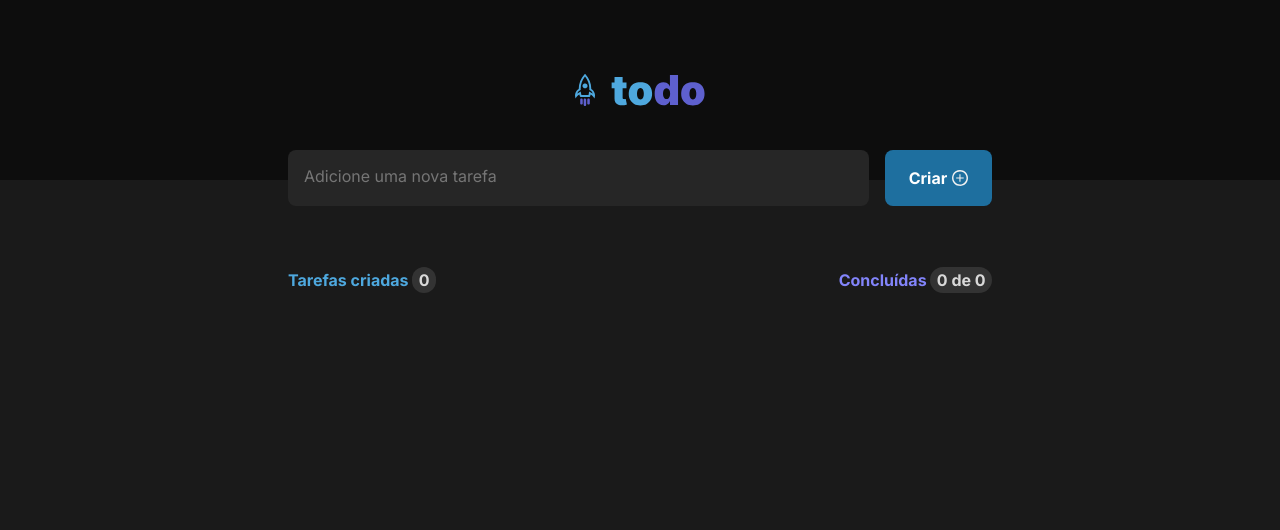
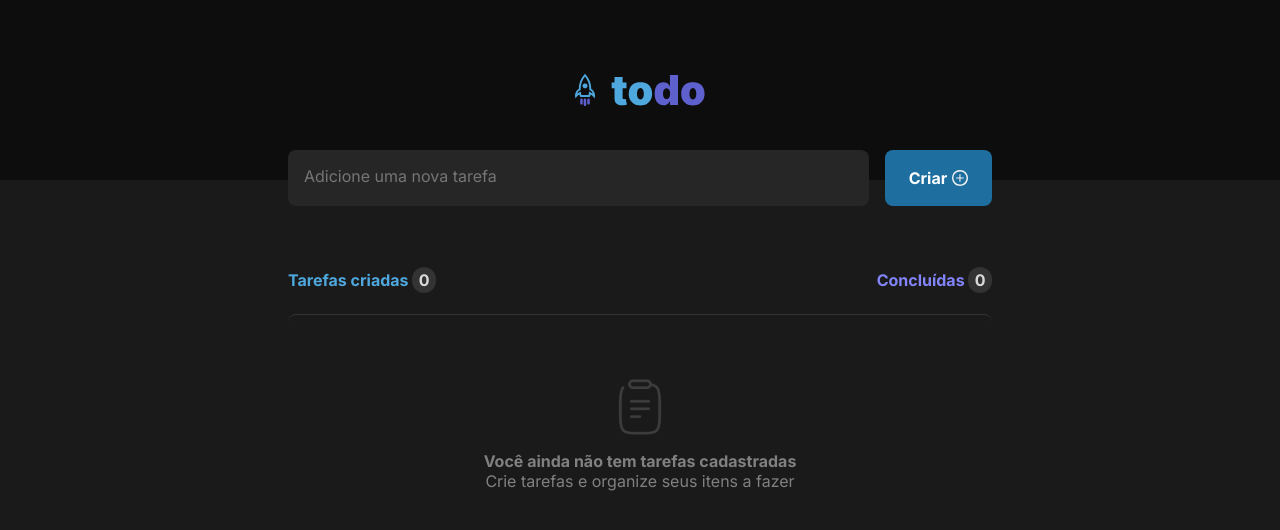
Before and after one commit to raphaelc484/toDoList, a React (Vite) app: page / in a window 1280 px wide. Shown: the top 530 px of the page. Built offline with nearby package versions, Linux system fonts and the light colour scheme.

Commit message:
app finalizada

```diff
--- a/src/components/Task.module.css
+++ b/src/components/Task.module.css
@@ -1,5 +1,6 @@
 .task {
   display: flex;
+  gap: 1rem;
   align-items: center;
 
   padding: 1rem;
@@ -12,11 +13,13 @@
 .task label {
   width: 100%;
 
-  margin-left: 1rem;
+  margin-left: 0.5rem;
 
   display: flex;
   align-items: center;
   place-content: space-between;
+
+  word-break: break-all;
 }
 
 .task input[type="checkbox"] {
@@ -63,6 +66,7 @@
   display: flex;
   align-items: center;
   border-radius: 2px;
+  margin-right: 0.5rem;
 }
 
 .task label button:hover {
--- a/src/components/TaskBoard.tsx
+++ b/src/components/TaskBoard.tsx
@@ -41,8 +41,7 @@ export function TaskBoard() {
     setTasks(tasksWithStatusChange);
   }
 
-  const t = tasks.filter((item) => item.check === true);
-  const t2 = tasks.length;
+  const tasksChecked = tasks.filter((item) => item.check === true);
 
   return (
     <div>
@@ -53,13 +52,37 @@ export function TaskBoard() {
         </strong>
         <strong>
           Concluídas{" "}
-          <b>
-            {t.length} de {tasks.length}
-          </b>
+          {tasks.length === 0 ? (
+            <b>0</b>
+          ) : (
+            <b>
+              {tasksChecked.length} de {tasks.length}
+            </b>
+          )}
         </strong>
       </div>
       <ul className={styles.tasks}>
-        {tasks.map((task) => {
+        {tasks.length === 0 ? (
+          <div className={styles.taskBoardEmpty}>
+            <img src={clipboardImg} />
+            <strong>Você ainda não tem tarefas cadastradas</strong>
+            <p>Crie tarefas e organize seus itens a fazer</p>
+          </div>
+        ) : (
+          tasks.map((task) => {
+            return (
+              <li key={task.id}>
+                <Task
+                  id={task.id}
+                  task={task.content}
+                  onDeleteTask={deleteTask}
+                  onChangeStatus={changeStatusTask}
+                />
+              </li>
+            );
+          })
+        )}
+        {/* {tasks.map((task) => {
           if (task) {
             console.log(task);
             return (
@@ -82,7 +105,7 @@ export function TaskBoard() {
               </div>
             );
           }
-        })}
+        })}*/}
       </ul>
     </div>
   );
```
